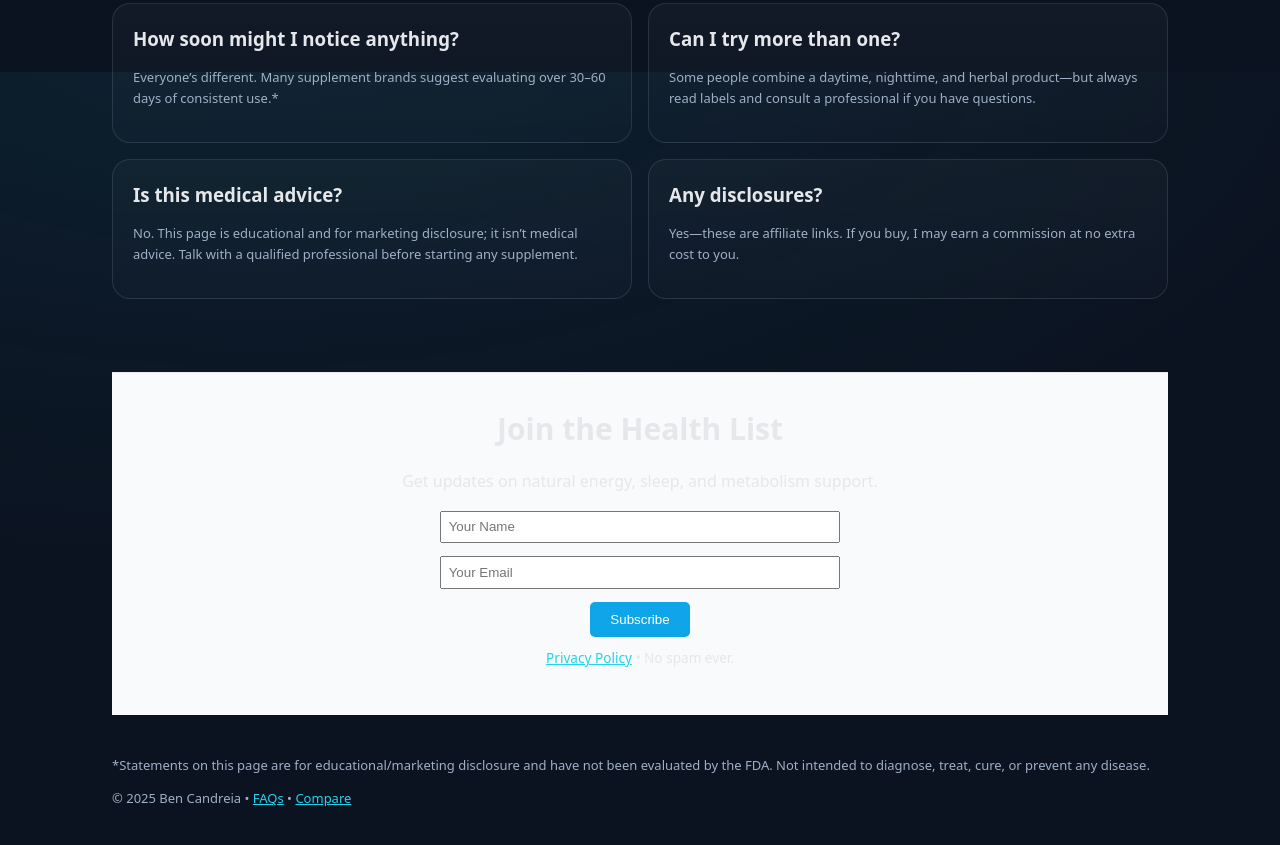
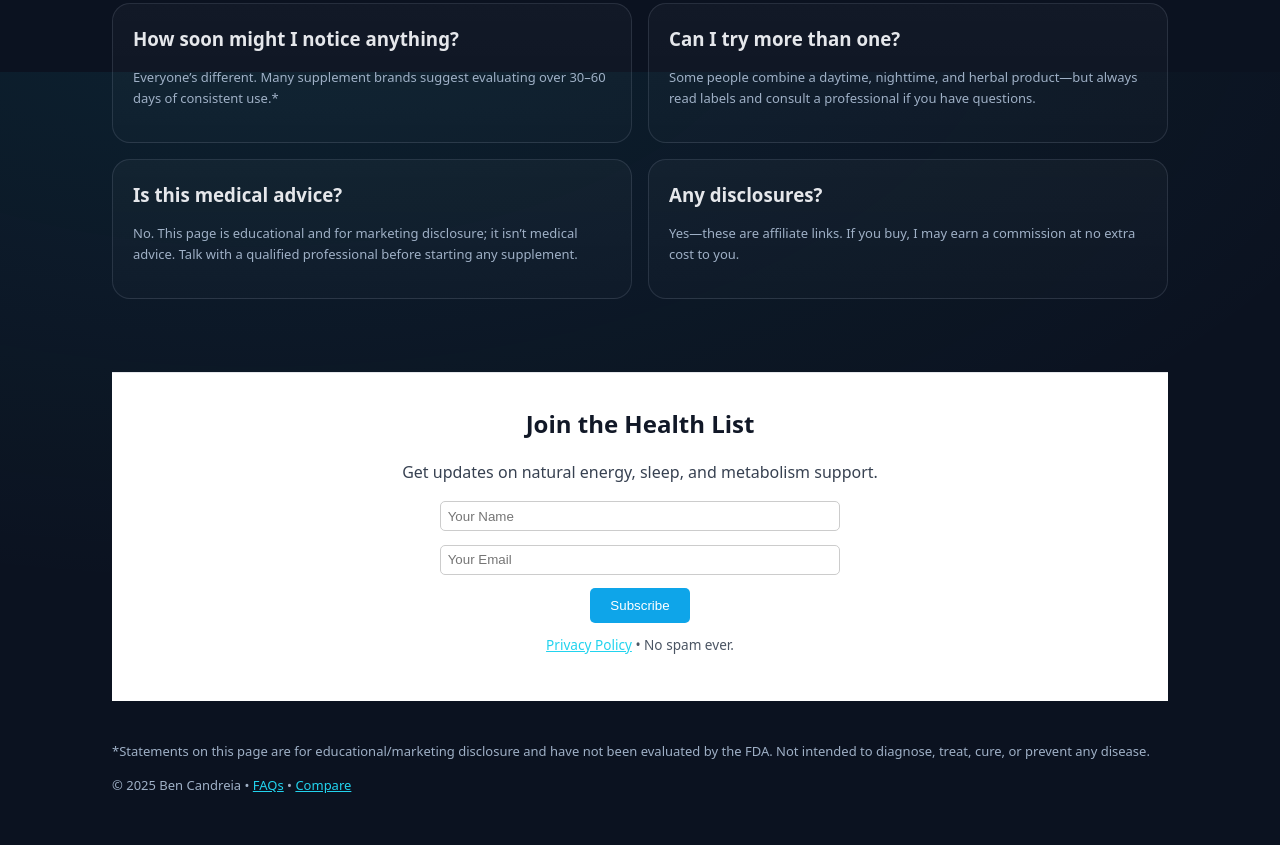
Before and after one commit to bcandreia/Getmyhealthback, a plain HTML site: page index.html in a window 1280 px wide. Shown: the part 3128-3973 px from the top of the page. Drawn offline with Linux system fonts and the light colour scheme.

Commit message:
Update index.html

```diff
--- a/index.html
+++ b/index.html
@@ -298,15 +298,15 @@
       </div>
     </main>
 <!-- Email Signup Section -->
-<section class="signup-section" style="text-align:center; padding:2em 1em; background:#f9fafb; border-top:1px solid #e5e7eb;">
-  <h2 style="margin-bottom:0.5em;">Join the Health List</h2>
-  <p style="margin-bottom:1em;">Get updates on natural energy, sleep, and metabolism support.</p>
+<section class="signup-section" style="text-align:center; padding:2em 1em; background:#ffffff; border-top:1px solid #e5e7eb; color:#111827;">
+  <h2 style="margin-bottom:0.5em; font-size:1.5em; font-weight:700;">Join the Health List</h2>
+  <p style="margin-bottom:1em; color:#374151;">Get updates on natural energy, sleep, and metabolism support.</p>
   <form name="contact" method="POST" data-netlify="true" action="/thank-you.html" style="max-width:400px;margin:0 auto;">
     <input type="hidden" name="form-name" value="contact" />
-    <input type="text" name="name" placeholder="Your Name" required style="padding:0.5em;width:100%;margin-bottom:1em;" />
-    <input type="email" name="email" placeholder="Your Email" required style="padding:0.5em;width:100%;margin-bottom:1em;" />
+    <input type="text" name="name" placeholder="Your Name" required style="padding:0.5em;width:100%;margin-bottom:1em;border:1px solid #ccc;border-radius:5px;color:#111;" />
+    <input type="email" name="email" placeholder="Your Email" required style="padding:0.5em;width:100%;margin-bottom:1em;border:1px solid #ccc;border-radius:5px;color:#111;" />
     <button type="submit" style="padding:0.75em 1.5em;background:#0ea5e9;color:white;border:none;border-radius:5px;cursor:pointer;">Subscribe</button>
-    <p style="font-size:0.85em;margin-top:0.75em;"><a href="/privacy.html">Privacy Policy</a> • No spam ever.</p>
+    <p style="font-size:0.85em;margin-top:0.75em;color:#4b5563;"><a href="/privacy.html">Privacy Policy</a> • No spam ever.</p>
   </form>
 </section>
     <footer>
```
